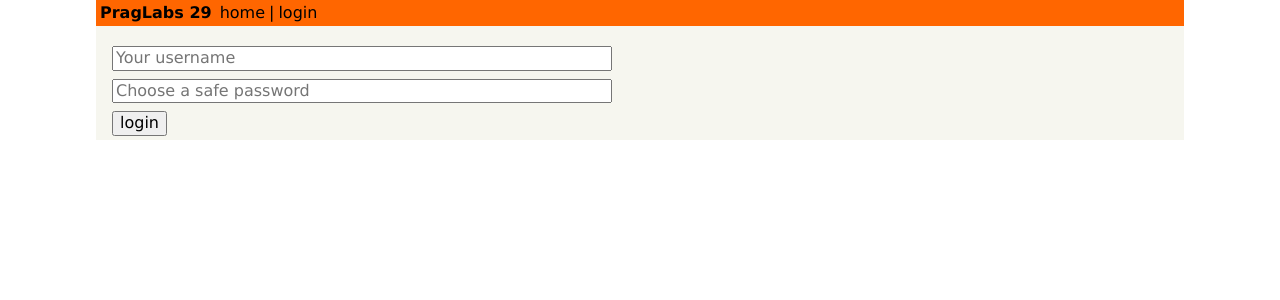
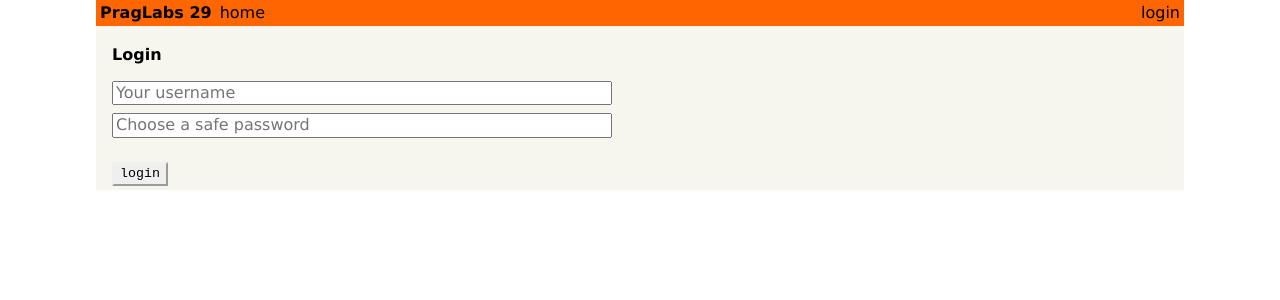
Before and after one commit to colis/wp-graphql-react-auth, a React (Create React App) app: page /login in a window 1280 px wide. Shown: the top 300 px of the page. Built offline with nearby package versions, Linux system fonts and the light colour scheme.

Commit message:
Add styling to login and header components

```diff
--- a/src/components/Header.js
+++ b/src/components/Header.js
@@ -2,7 +2,8 @@ import React from 'react';
 import { Link } from 'react-router-dom';
 import { withRouter } from 'react-router';
 
-const Header = () => {
+const Header = props => {
+  const authToken = localStorage.getItem('auth-token');
   return (
     <div className="flex pa1 justify-between nowrap orange">
       <div className="flex flex-fixed black">
@@ -10,10 +11,24 @@ const Header = () => {
         <Link to="/" className="ml1 no-underline black">
           home
         </Link>
-        <div className="ml1">|</div>
-        <Link to="/login" className="ml1 no-underline black">
-          login
-        </Link>
+      </div>
+      <div className="flex flex-fixed">
+        {authToken ? (
+          <button
+            className="ml1 black"
+            type="button"
+            onClick={() => {
+              localStorage.removeItem('auth-token');
+              props.history.push('/');
+            }}
+          >
+            logout
+          </button>
+        ) : (
+          <Link to="/login" className="ml1 no-underline black">
+            login
+          </Link>
+        )}
       </div>
     </div>
   );
--- a/src/components/Login.js
+++ b/src/components/Login.js
@@ -30,7 +30,8 @@ const Login = props => {
 
   return (
     <>
-      <div className="flex flex-column mt3">
+      <h4 className="mv3">Login</h4>
+      <div className="flex flex-column">
         <input
           className="mb2"
           value={username}
@@ -46,14 +47,16 @@ const Login = props => {
           placeholder="Choose a safe password"
         />
       </div>
+      <div className="flex mt3">
         <button
-        type="button"
+          className="mr2 button"
           onClick={() =>
             sendLogin({ variables: { clientMutationId: 'getAuthToken', username, password } })
           }
         >
           login
         </button>
+      </div>
       {error && <p>Invalid username and/or password.</p>}
     </>
   );
```
Lines whose indentation alone changed are shown as unchanged.
